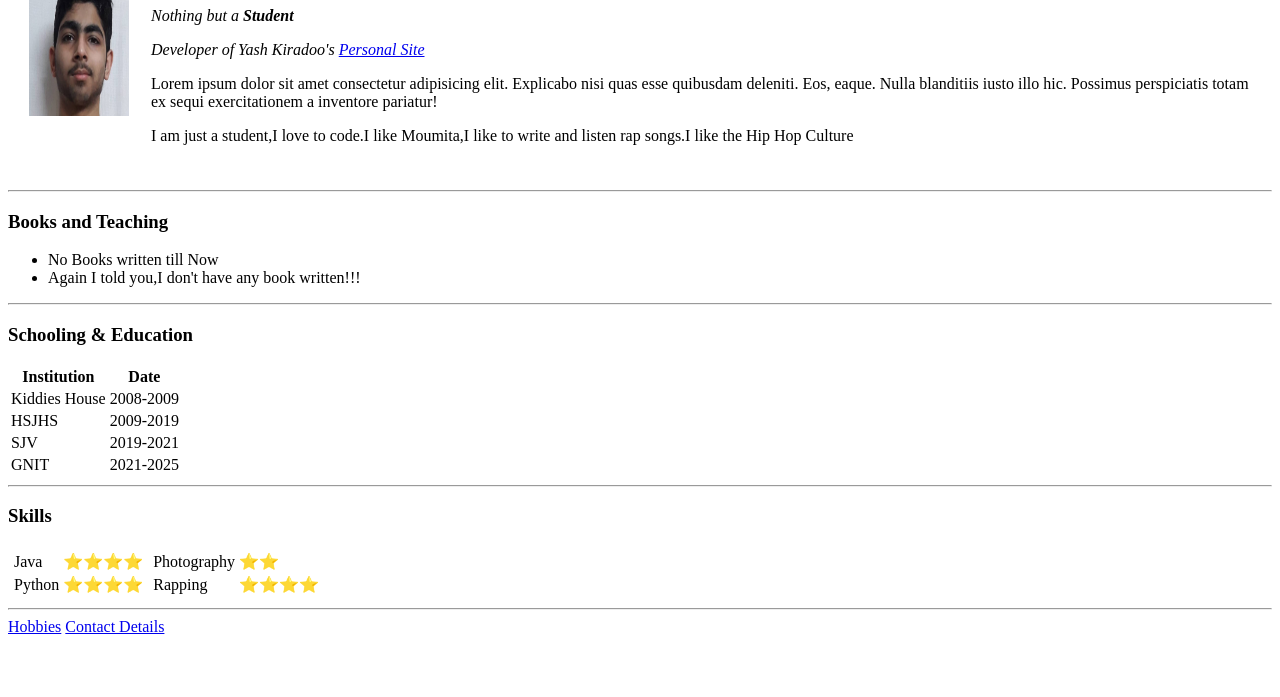
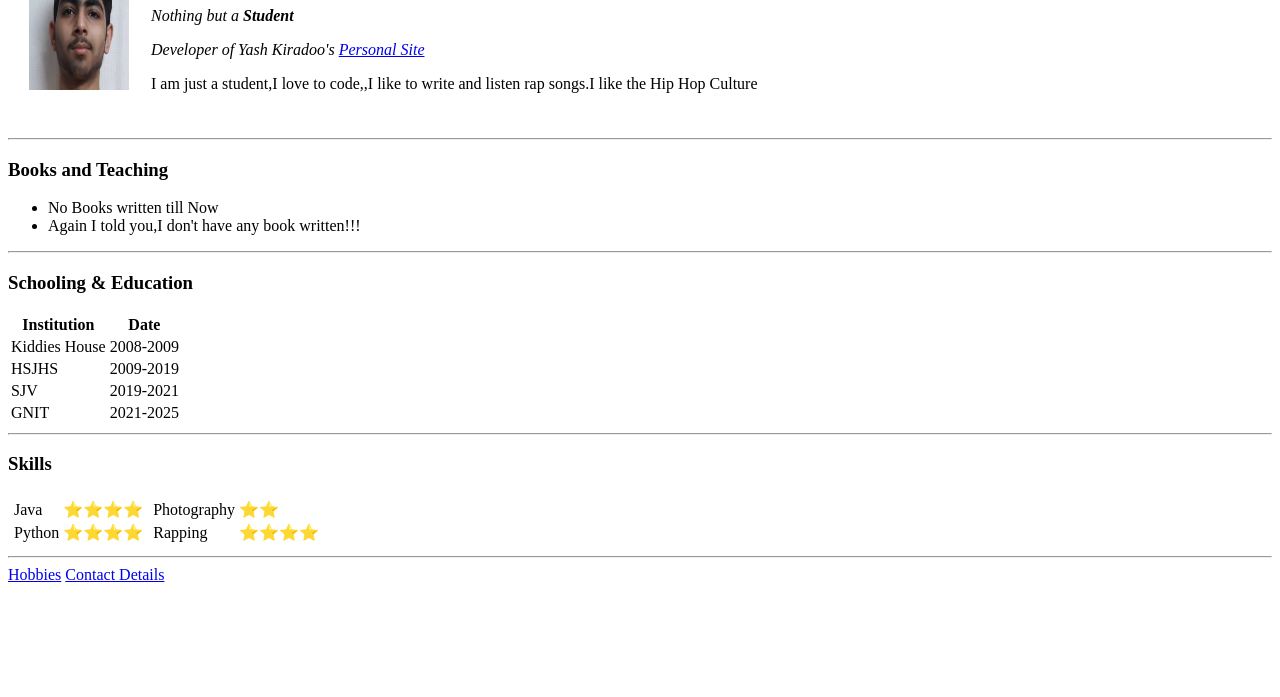
Before and after one commit to yashleo/CV-sample, a plain HTML site: page index.html in a window 1280 px wide. Shown: the part 103-800 px from the top of the page. Drawn offline with Linux system fonts and the light colour scheme.

Commit message:
Update index.html

```diff
--- a/index.html
+++ b/index.html
@@ -13,15 +13,10 @@
         <td>
           <h1>Yash Kiradoo😎</h1>
     <p><em>Nothing but a <strong>Student</strong></em></p>
-    <p><em>Developer of Yash Kiradoo's <a href="index.html">Personal Site</a></em></p>
+          <p><em>Developer of Yash Kiradoo's <a href="index.html">Personal Site</a></em></p>
     <p>
-      Lorem ipsum dolor sit amet consectetur adipisicing elit. Explicabo nisi
-      quas esse quibusdam deleniti. Eos, eaque. Nulla blanditiis iusto illo hic.
-      Possimus perspiciatis totam ex sequi exercitationem a inventore pariatur!
-    </p>
-    <p>
-      I am just a student,I love to code.I like Moumita,I like to write and
-      listen rap songs.I like the Hip Hop Culture
+     I am just a student,I love to code,,I like to write and
+      listen rap songs.I like the Hip Hop Culture<p hidden>I like Moumita</p>
     </p>
 
 
```
